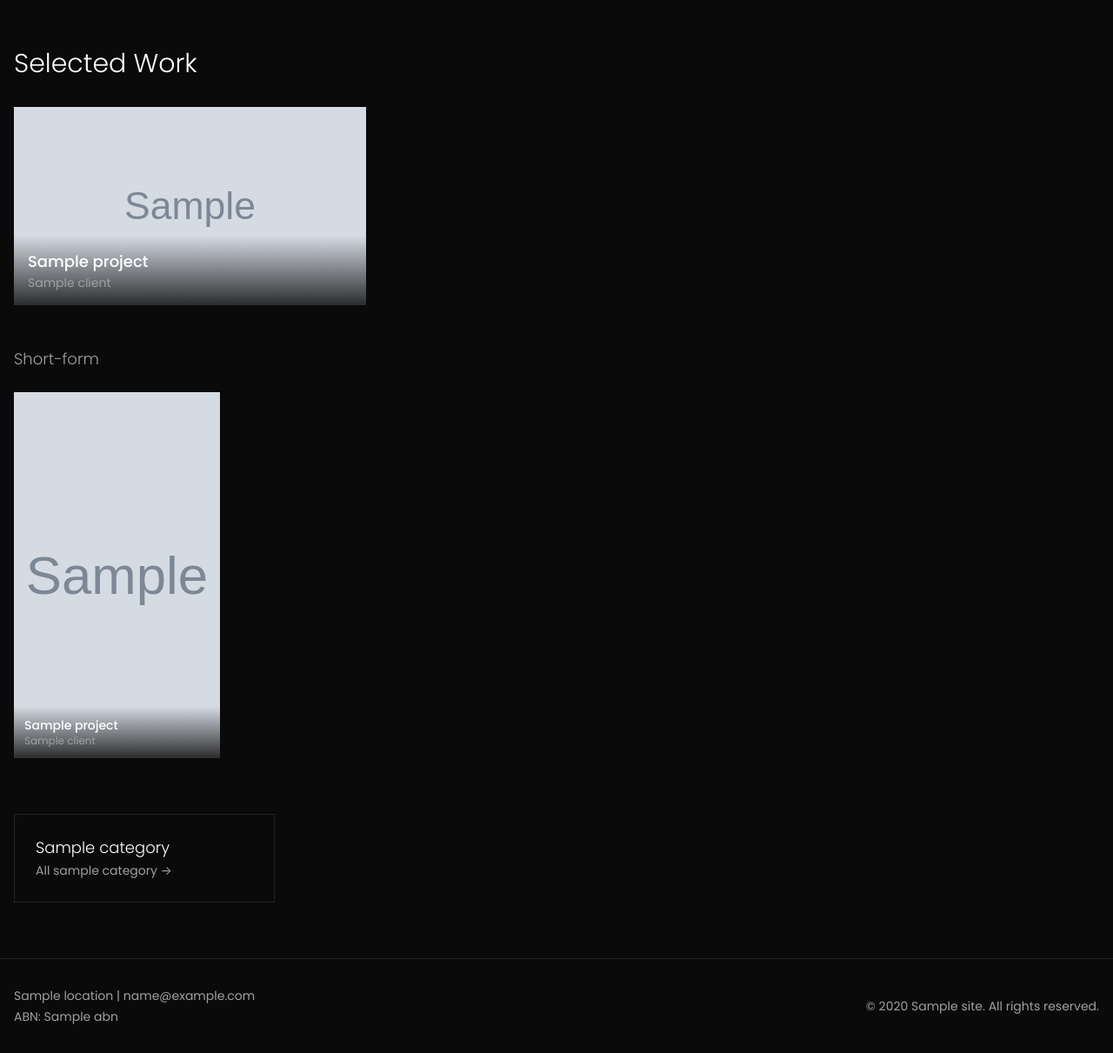
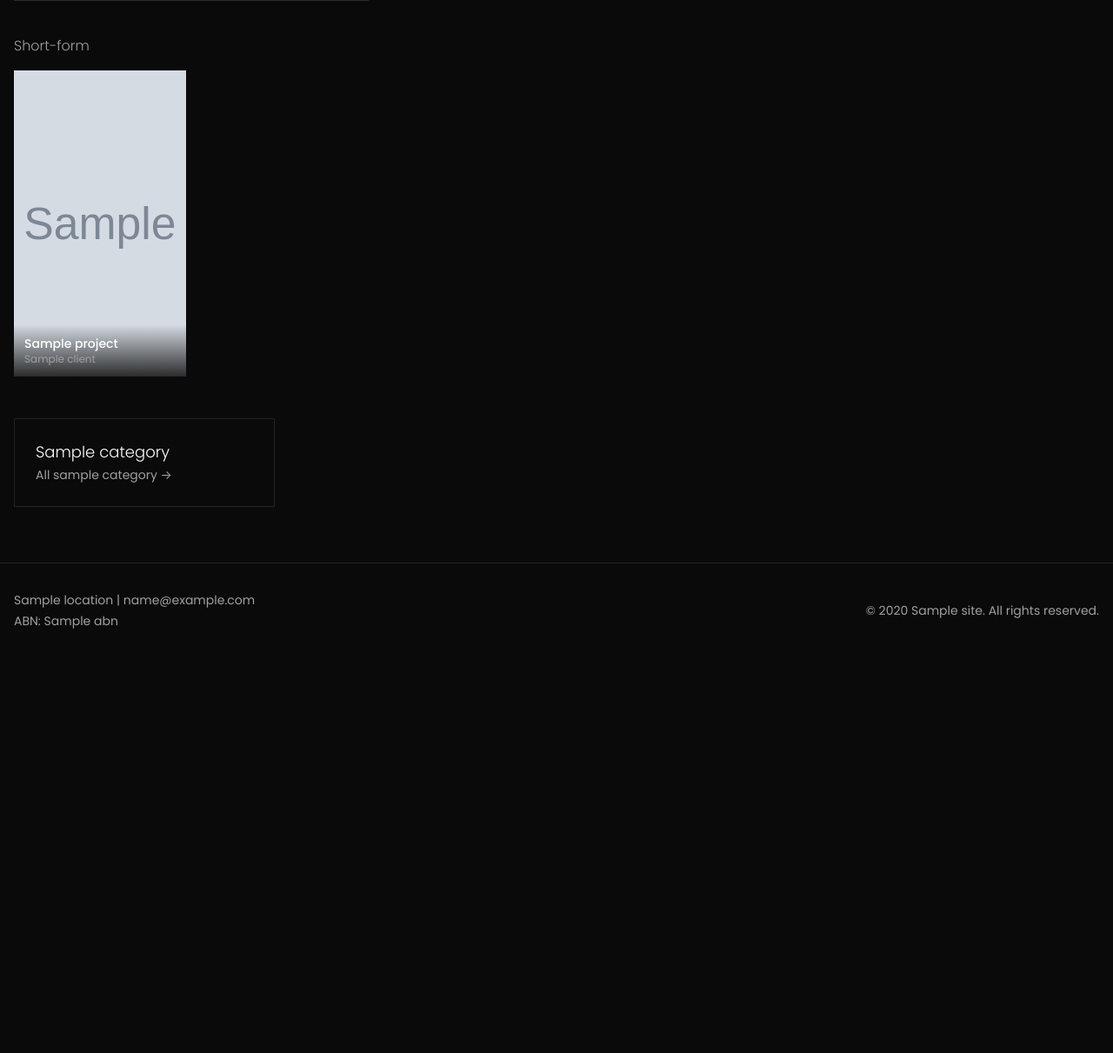
Before and after one commit to MatthewFregnan/matthewfregnan-website, a Node project: template templates/home.ejs in a window 1280 px wide. Shown: the part 809-2020 px from the top of the page at 87% size. After the commit the page ends 1532 px from the top, so only its background shows below. Run offline with Node 20 templates, Linux system fonts and the light colour scheme; the template is opened without the code that fills it: most values are stand-ins (such as "Sample title", 1, 10 or a date in 2020); grey boxes marked "Sample" are stand-in pictures; style sheets or scripts are compiled from the project's sources.

Commit message:
Compact home page: shorter hero, tighter selected work; fix pillarboxed background shots

```diff
--- a/data/site.json
+++ b/data/site.json
@@ -13,6 +13,6 @@
     "defaultDescription": "Matthew Fregnan is a Melbourne-based video editor and colourist with 5+ years experience. Commercial editing, branded content, and colour grading for KIA, Deakin University, Ladbrokes, and government agencies.",
     "keywords": "video editor Melbourne, colourist Melbourne, commercial video editing, branded content editor, colour grading Australia, post production Melbourne, freelance video editor"
   },
-  "heroVideo": "https://videos.matthewfregnan.com/home/hero.mp4",
+  "heroVideo": "https://videos.matthewfregnan.com/home/hero-v2.mp4",
   "heroPoster": "/images/hero-poster.webp"
 }
--- a/src/styles.css
+++ b/src/styles.css
@@ -53,9 +53,21 @@
     @apply absolute bottom-0 left-0 right-0 p-4 bg-gradient-to-t from-black/80 to-transparent;
   }
 
-  /* Home page short-form row: smaller portrait tiles, more per row */
+  /* Home page: shorter hero so the selected work shows without scrolling */
+  .hero { min-height: 78vh; }
+  @media (min-width: 768px) { .hero { min-height: max(440px, 62vh); } }
+
+  /* Home page selected work: 3 across, or 4 when that fills the rows evenly */
+  .portfolio-grid-home {
+    @apply grid grid-cols-1 sm:grid-cols-2 lg:grid-cols-3 gap-3;
+  }
+  .portfolio-grid-home.is-four {
+    @apply xl:grid-cols-4;
+  }
+
+  /* Home page short-form row: small portrait tiles, up to 6 per row */
   .portfolio-grid-shortform {
-    @apply grid grid-cols-2 sm:grid-cols-3 lg:grid-cols-5 gap-4;
+    @apply grid grid-cols-2 sm:grid-cols-4 lg:grid-cols-5 xl:grid-cols-6 gap-3;
   }
 
   /* Vertical portfolio grid (for portrait videos) */
--- a/templates/home.ejs
+++ b/templates/home.ejs
@@ -1,7 +1,7 @@
 <%- include('partials/header') %>
 
 <!-- Hero Section with Video Background -->
-<section class="relative min-h-screen flex items-center justify-center overflow-hidden -mt-16">
+<section class="hero relative flex items-center justify-center overflow-hidden -mt-16">
   <!-- Background video: a silent self-hosted loop (no player controls). Set in data/site.json. -->
   <div class="absolute inset-0 w-full h-full">
     <div class="absolute inset-0 w-full h-full pointer-events-none overflow-hidden" aria-hidden="true">
@@ -21,13 +21,13 @@
 
   <!-- Hero Content -->
   <div class="relative z-10 container mx-auto px-4 text-center">
-    <h1 class="text-4xl md:text-6xl lg:text-7xl font-light mb-6">
+    <h1 class="text-4xl md:text-6xl font-light mb-4">
       <%= site.title %>
     </h1>
-    <p class="text-xl md:text-2xl text-white/80 max-w-2xl mx-auto">
+    <p class="text-lg md:text-xl text-white/80 max-w-2xl mx-auto">
       <%= (home.tagline || site.tagline) %>
     </p>
-    <div class="mt-12">
+    <div class="mt-8">
       <a href="<%= home.landscape.length || home.vertical.length ? '#selected-work' : '/my-work/' %>" class="inline-block border border-white/50 px-8 py-3 text-sm uppercase tracking-wider hover:bg-white hover:text-site-bg transition-all duration-300">
         View My Work
       </a>
@@ -37,18 +37,19 @@
 
 <% if (home.landscape.length || home.vertical.length) { %>
 <!-- Selected work: chosen in the desktop app or web admin (data/home.json) -->
-<section id="selected-work" class="py-16 scroll-mt-16">
+<section id="selected-work" class="pt-8 pb-16 scroll-mt-20">
   <div class="container mx-auto px-4">
-    <h2 class="text-2xl md:text-3xl font-light mb-8">Selected Work</h2>
+    <h2 class="text-xl md:text-2xl font-light mb-5">Selected Work</h2>
     <% if (home.landscape.length) { %>
-      <div class="portfolio-grid">
+      <%# 4 across when that fills the rows evenly (4 or 8 projects), otherwise 3 %>
+      <div class="portfolio-grid-home <%= home.landscape.length % 4 === 0 ? 'is-four' : '' %>">
         <% home.landscape.forEach(({ project, category }) => { %>
           <%- include('partials/card', { project, category, vertical: false }) %>
         <% }) %>
       </div>
     <% } %>
     <% if (home.vertical.length) { %>
-      <h3 class="text-lg font-light text-site-text-muted mt-12 mb-6">Short-form</h3>
+      <h3 class="text-base font-light text-site-text-muted mt-10 mb-4">Short-form</h3>
       <div class="portfolio-grid-shortform">
         <% home.vertical.forEach(({ project, category }) => { %>
           <%- include('partials/card', { project, category, vertical: true }) %>
@@ -57,7 +58,7 @@
     <% } %>
 
     <!-- Everything else -->
-    <div class="mt-16 grid grid-cols-2 md:grid-cols-4 gap-4">
+    <div class="mt-12 grid grid-cols-2 md:grid-cols-4 gap-4">
       <% categories.forEach(c => { %>
         <a href="/<%= c.slug %>/" class="group block p-6 border border-white/10 hover:border-white/30 transition-colors">
           <span class="block text-lg font-light group-hover:text-site-text-muted transition-colors"><%= c.name %></span>
```
